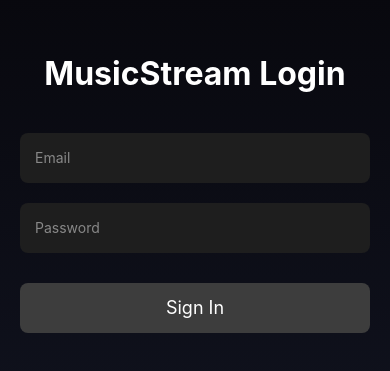
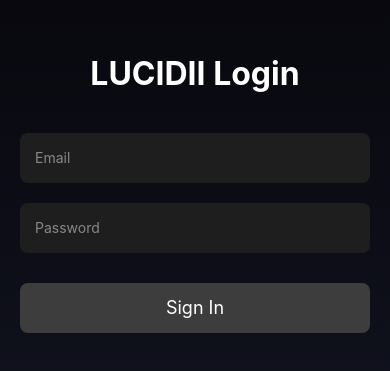
Before and after one commit to AVIIAX/LUCIDII-Mobile-App, a React Native app: screen /Login in a window 390 px wide. Shown: the part 229-600 px from the top of the page. Built offline with nearby package versions, Linux system fonts and the light colour scheme; no server answers.

Commit message:
Login Page Title

```diff
--- a/tabs/LoginScreen.js
+++ b/tabs/LoginScreen.js
@@ -36,7 +36,7 @@ const LoginScreen = () => {
           behavior={Platform.OS === "ios" ? "padding" : "height"}
           style={styles.innerContainer}
         >
-          <Text style={styles.title}>MusicStream Login</Text>
+          <Text style={styles.title}>LUCIDII Login</Text>
           <TextInput
             placeholder="Email"
             placeholderTextColor="#888"
```
